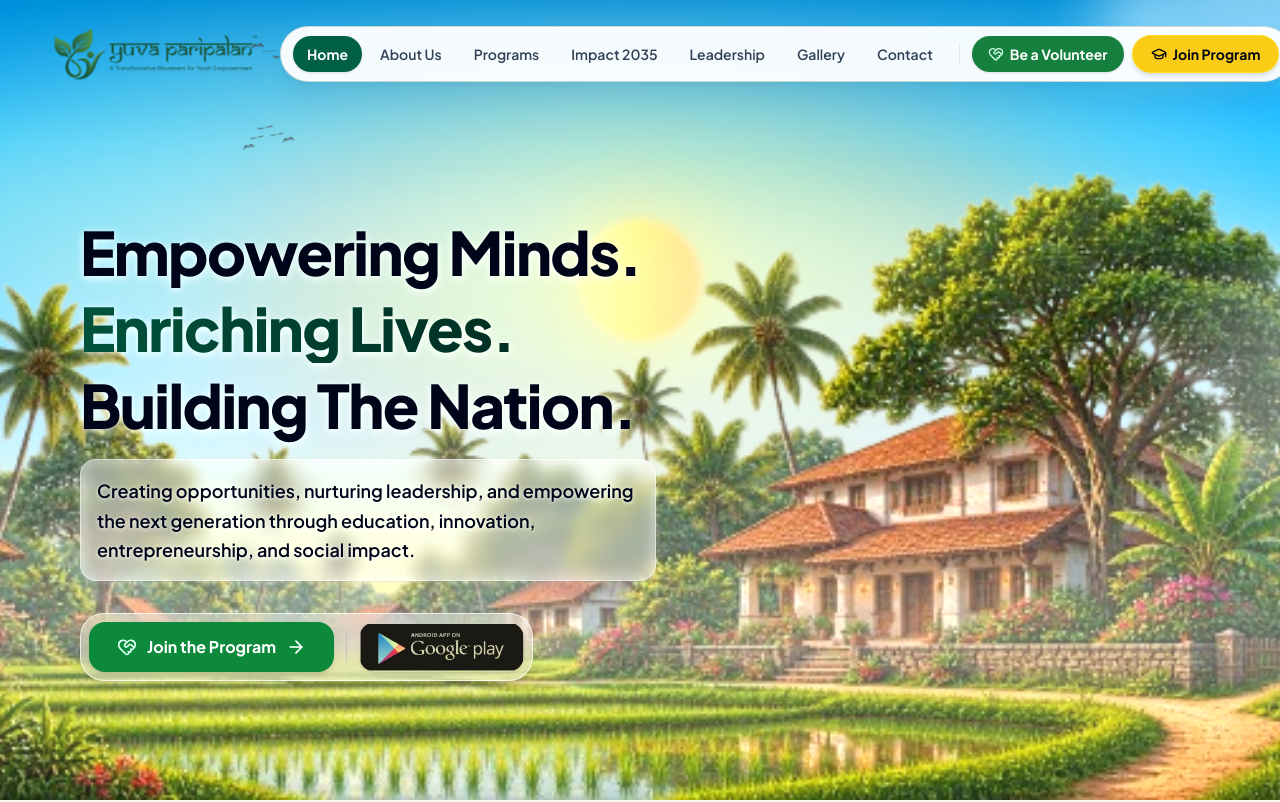
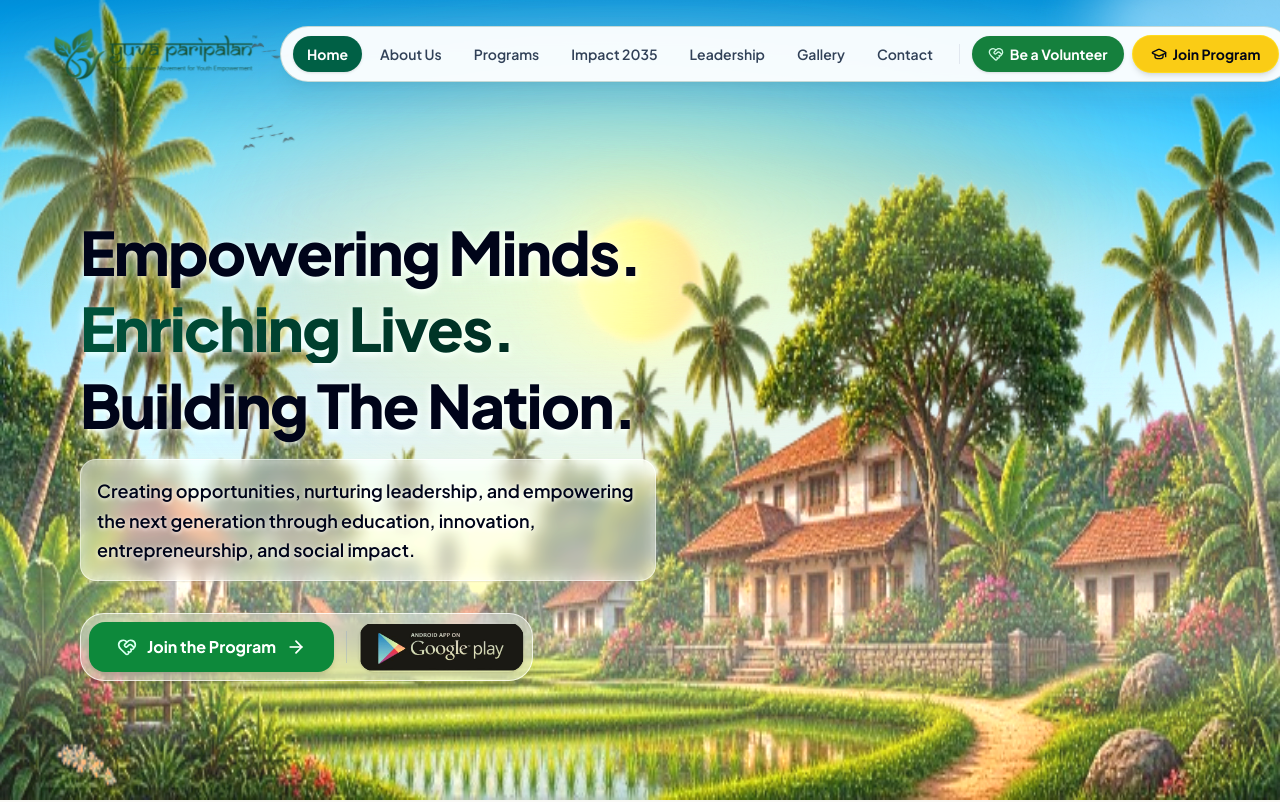
Before and after one commit to BSDigitalLab/yuvaparipalan_foundation-web, a React (Vite) app: page / in a window 1280 px wide. Shown: the top 802 px of the page. Built offline with nearby package versions, Linux system fonts and the light colour scheme.

Commit message:
fix: adjust village layer image width to fit viewport 100% without horizontal overflow

```diff
--- a/src/components/Hero/VillageLayer.tsx
+++ b/src/components/Hero/VillageLayer.tsx
@@ -18,14 +18,14 @@ export const VillageLayer: React.FC<VillageLayerProps> = ({ scrollY, mouseX, mou
         x: mouseX,
         translateY: mouseY,
       }}
-      className="absolute inset-0 w-full h-full z-[4] pointer-events-none overflow-hidden will-change-transform flex items-end justify-center"
+      className="absolute inset-0 w-full max-w-full h-full z-[4] pointer-events-none overflow-hidden will-change-transform flex items-end justify-center"
     >
       <img
         src="/bg_images/bg_home_village.png"
         alt="Kerala Awakening Village"
         loading="eager"
         decoding="async"
-        className="w-full w-screen h-full min-w-full min-h-full object-cover object-bottom"
+        className="w-full max-w-full h-full object-fill object-bottom"
         onError={(e) => {
           (e.target as HTMLImageElement).src = '/bg_images/village.png';
         }}
```
